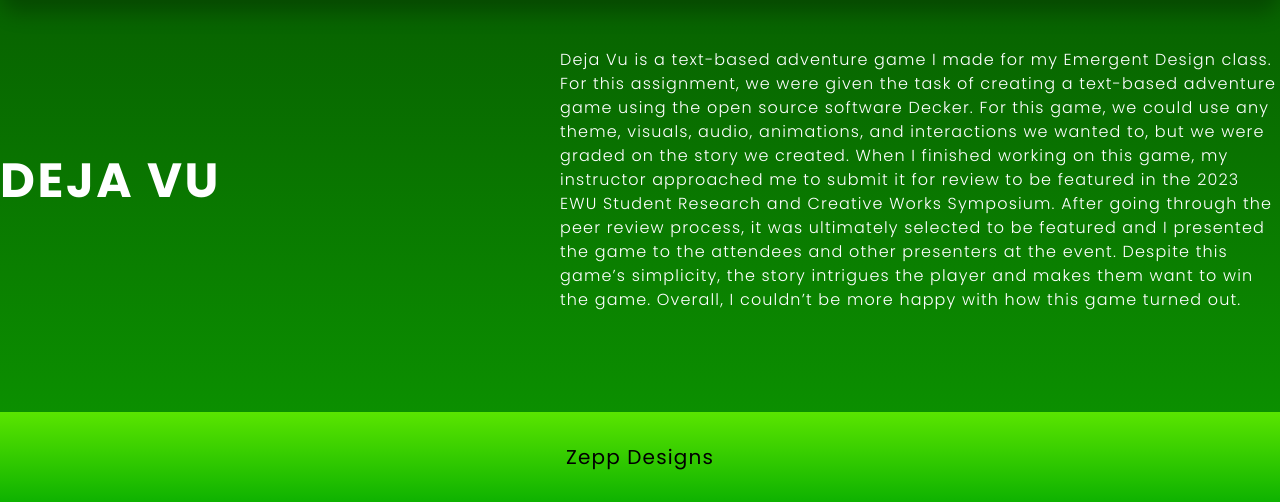
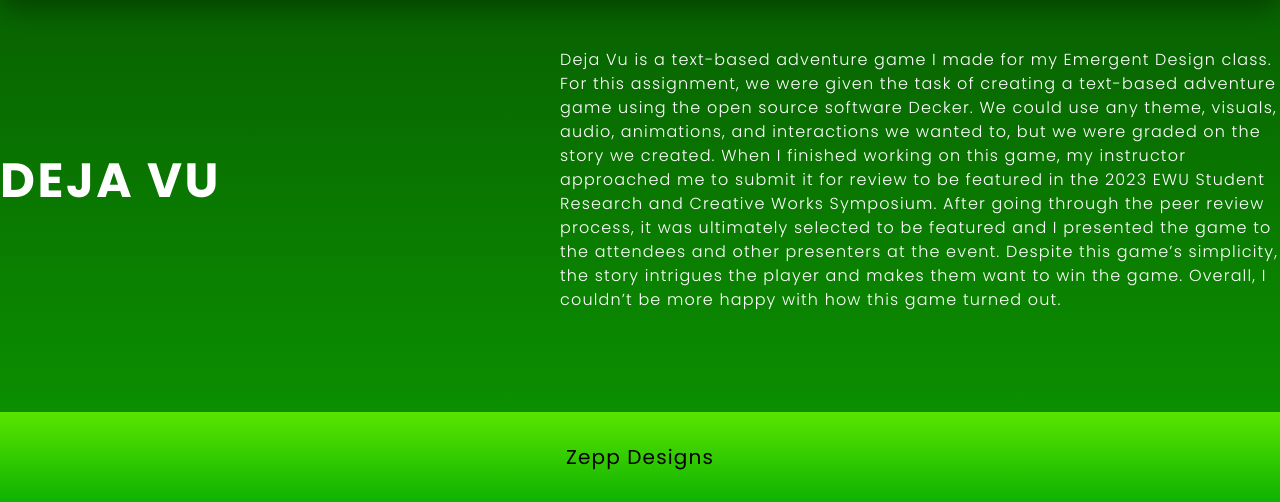
Before and after one commit to HunterZepp24/portfolio-website, a plain HTML site: page dejavu.html in a window 1280 px wide. Shown: the part 892-1394 px from the top of the page. Drawn offline with Linux system fonts and the light colour scheme.

Commit message:
Updated Text on Deja Vu Page

```diff
--- a/dejavu.html
+++ b/dejavu.html
@@ -34,7 +34,7 @@
                 <h1 class="project-header">Deja Vu</h1>
                 <p class="project-description">Deja Vu is a text-based adventure game I made for my Emergent Design
                     class. For this assignment, we were given the task of creating a text-based adventure game using the
-                    open source software Decker. For this game, we could use any theme, visuals, audio, animations, and
+                    open source software Decker. We could use any theme, visuals, audio, animations, and
                     interactions we wanted to, but we were graded on the story we created. When I finished working on
                     this game, my instructor approached me to submit it for review to be featured in the 2023 EWU
                     Student Research and Creative Works Symposium. After going through the peer review process, it was
```
